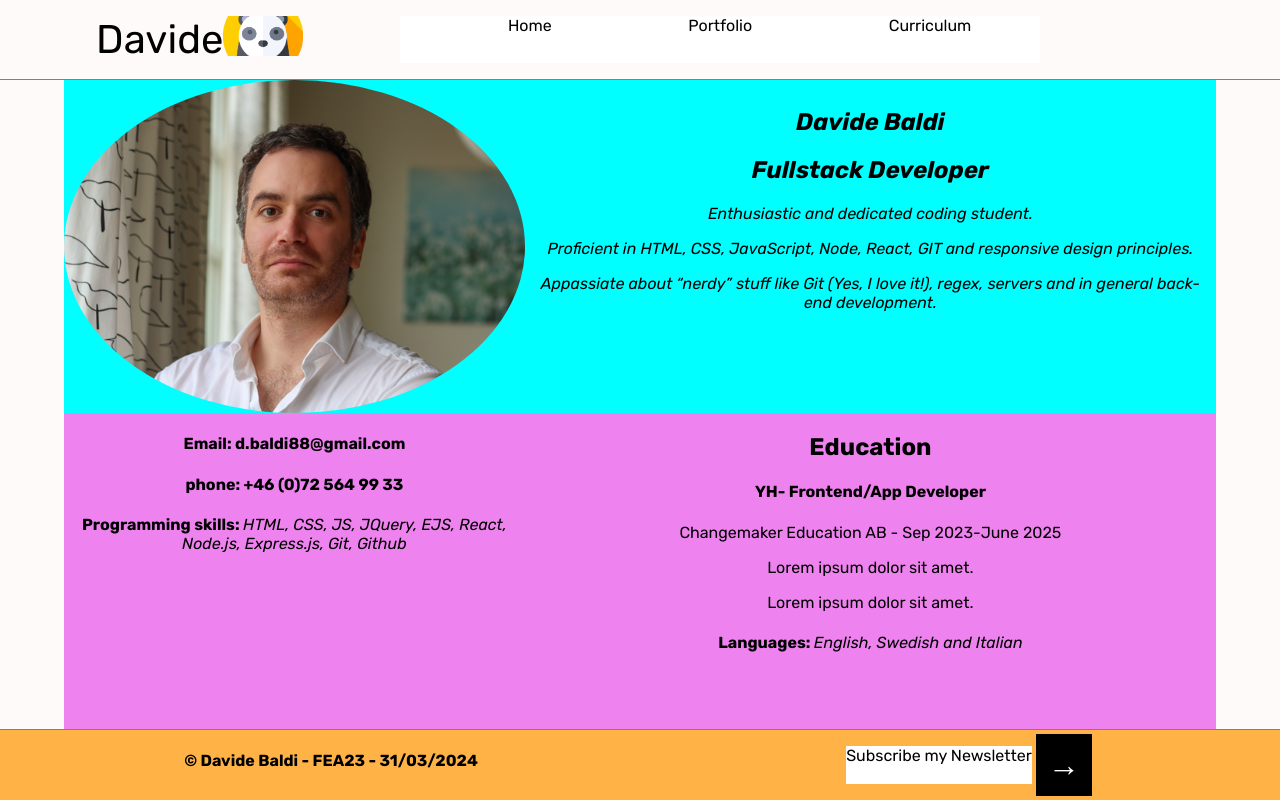
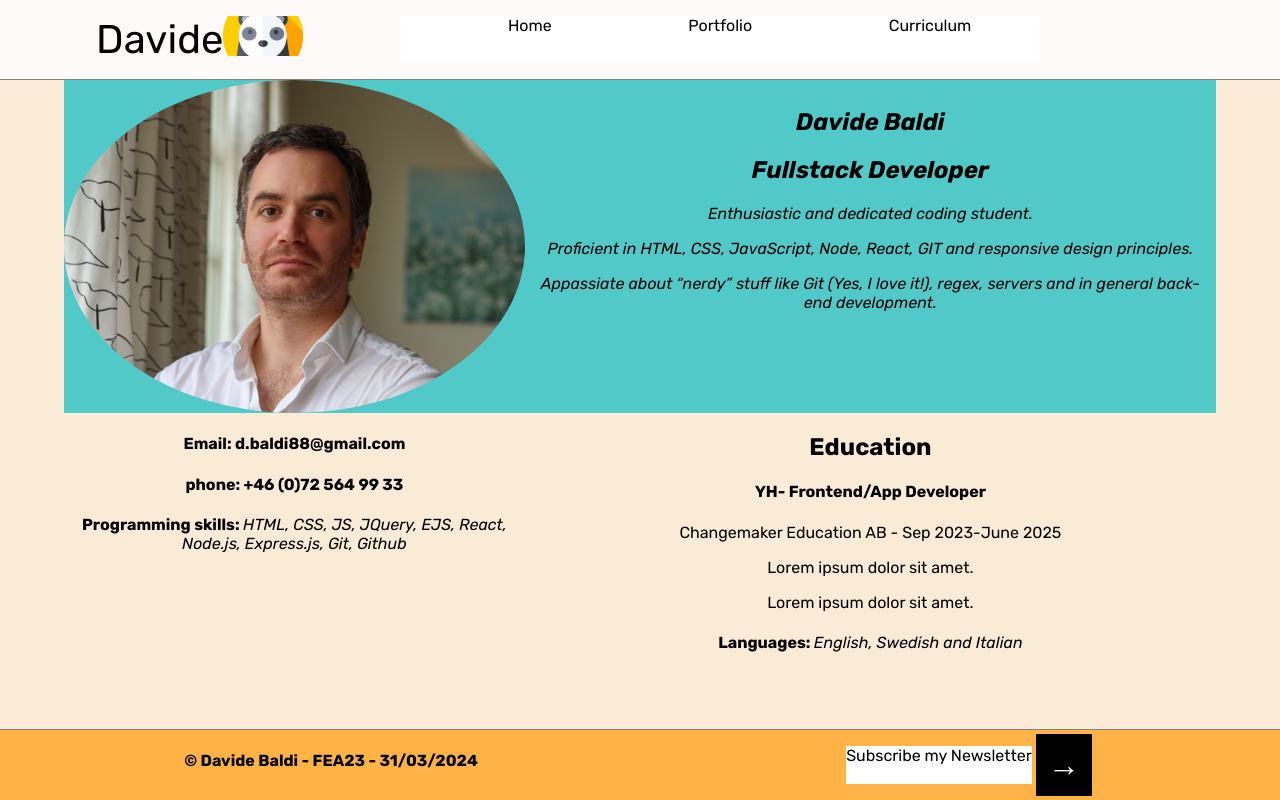
Before and after one commit to indiano881/portfolio-holder, a React (Vite) app: page / in a window 1280 px wide. Both pictures are taken after a click on the item "Curriculum". Built offline with nearby package versions, Linux system fonts and the light colour scheme.

Commit message:
save before Rob

```diff
--- a/src/components/Curriculum/curriculum.module.css
+++ b/src/components/Curriculum/curriculum.module.css
@@ -1,12 +1,12 @@
 .curriculumContainer {
-    background-color: violet;
+    background-color: #faebd7;
     flex-grow: 1;
     text-align: center;
     margin-left: 5%;
     margin-right: 5%;
 }
 .curriculumHead {
-    background-color: aqua;
+    background-color: #51c9c9;
     display: flex;
 }
 
--- a/src/global.css
+++ b/src/global.css
@@ -12,7 +12,7 @@ body {
 }
 
 #root {
-    background-color: #fffafa;
+    background-color: #faebd7;
     display: flex;
     flex-direction: column;
     font-family: "Rubik";
```
